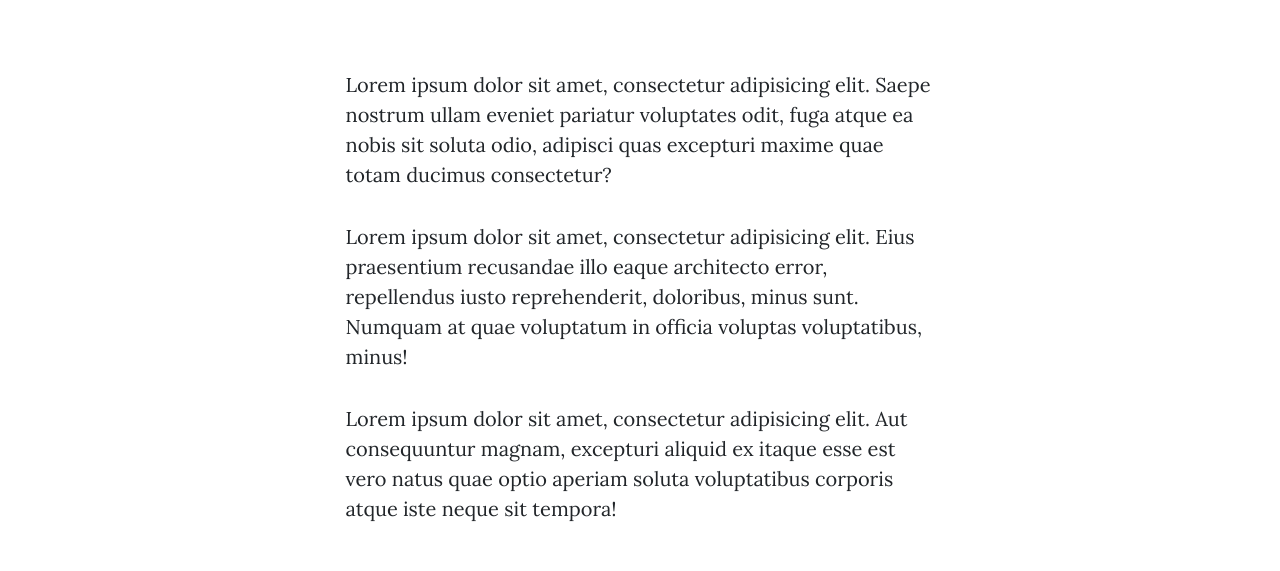
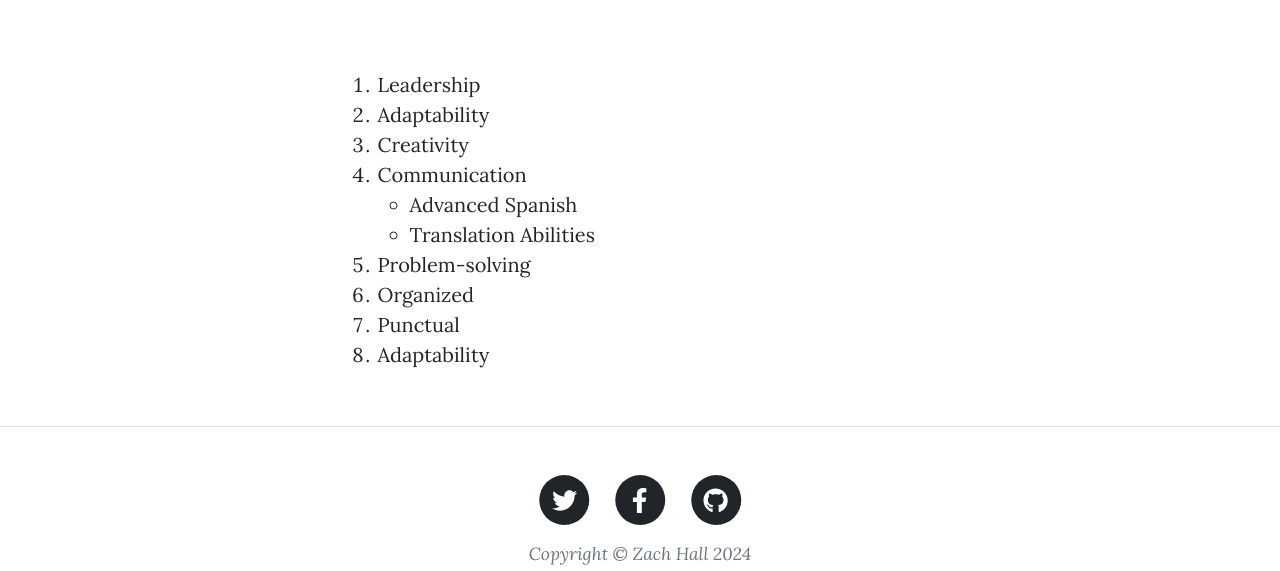
Before and after one commit to zchhll/IS201-2, a plain HTML site: page skills.html in a window 1280 px wide. Shown: the part 542-1113 px from the top of the page. Drawn offline with nearby package versions, Linux system fonts and the light colour scheme.

Commit message:
Add files via upload

```diff
--- a/skills.html
+++ b/skills.html
@@ -53,9 +53,22 @@
             <div class="container px-4 px-lg-5">
                 <div class="row gx-4 gx-lg-5 justify-content-center">
                     <div class="col-md-10 col-lg-8 col-xl-7">
-                        <p>Lorem ipsum dolor sit amet, consectetur adipisicing elit. Saepe nostrum ullam eveniet pariatur voluptates odit, fuga atque ea nobis sit soluta odio, adipisci quas excepturi maxime quae totam ducimus consectetur?</p>
-                        <p>Lorem ipsum dolor sit amet, consectetur adipisicing elit. Eius praesentium recusandae illo eaque architecto error, repellendus iusto reprehenderit, doloribus, minus sunt. Numquam at quae voluptatum in officia voluptas voluptatibus, minus!</p>
-                        <p>Lorem ipsum dolor sit amet, consectetur adipisicing elit. Aut consequuntur magnam, excepturi aliquid ex itaque esse est vero natus quae optio aperiam soluta voluptatibus corporis atque iste neque sit tempora!</p>
+                        <p>
+                            <ol>
+                                <li>Leadership</li>
+                                <li>Adaptability</li>
+                                <li>Creativity</li>
+                                <li>Communication</li>
+                                    <ul>
+                                        <li>Advanced Spanish</li>
+                                        <li>Translation Abilities</li>
+                                    </ul>
+                                <li>Problem-solving</li>
+                                <li>Organized</li>
+                                <li>Punctual</li>
+                                <li>Adaptability</li>
+                            </ol>
+                        </p>
                     </div>
                 </div>
             </div>
```
